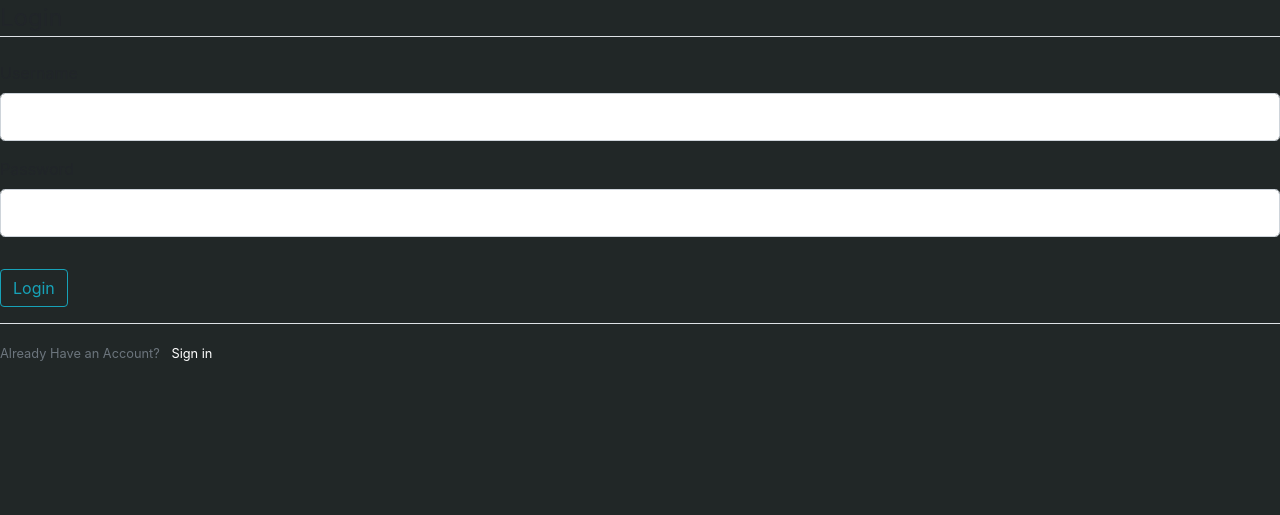
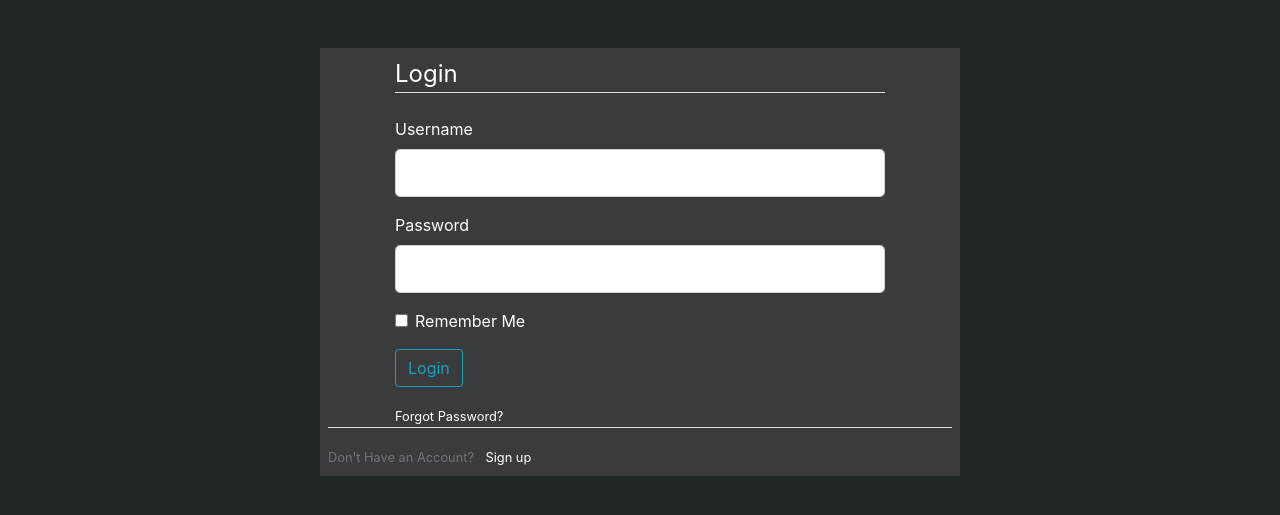
Before and after one commit to mark-ryu/blog_through_flask, a Flask app: page /login in a window 1280 px wide. Shown: the part 61-576 px from the top of the page. Run offline with Flask 2, Linux system fonts and the light colour scheme; some libraries are stand-ins or nearby versions.

Commit message:
login test unsuccessful

```diff
--- a/app.py
+++ b/app.py
@@ -36,9 +36,15 @@
         return redirect(url_for('index'))
     return render_template('register.html', form=form, title='Register')
 
-@app.route('/login')
+@app.route('/login', methods=['GET', 'POST'])
 def login():
     form = LoginForm()
+    if form.validate_on_submit():
+        if form.username.data == "sample@gmail.com" and form.password.data == "password":
+            flash(f'Logged in as {form.username.data}', 'success')
+            return redirect(url_for('index'))
+        else:
+            flash('Login Unsuccessful, try again.', 'danger')
     return render_template('login.html', form=form, title='Login')
 
 
--- a/templates/index.html
+++ b/templates/index.html
@@ -5,7 +5,7 @@
         <div class="content col-md-8 mx-auto mt-2 p-2">
                 {% for post in posts %}
                 <div class="container-fluid p-2 mb-1 row md-n12 mx-auto">
-                    <div class="col-md-4">
+                    <div class="col-md-4 mt-5">
                         <div>
                             <span class="label label-default"><a class="mr-2" href="#">{{ post.author }}</span></a>
                             <small class="text-muted">{{ post.date_posted }}</small>
--- a/templates/layout.html
+++ b/templates/layout.html
@@ -24,10 +24,10 @@
                 </button>
                 <div class="collapse navbar-collapse" id="navbarMenu">
                     <ul class="navbar-nav ml-auto">
-                        <li class="nav-item mr-2"><a href="#" class="nav-link">Home</a></li>
-                        <li class="nav-item mr-2"><a href="#" class="nav-link">About</a></li>
-                        <li class="nav-item mr-2"><a href="#" class="nav-link">Login</a></li>
-                        <li class="nav-item mr-2"><a href="#" class="nav-link">Register</a></li>
+                        <li class="nav-item mr-2"><a href="{{ url_for('index')}}" class="nav-link">Home</a></li>
+                        <li class="nav-item mr-2"><a href="{{ url_for('about')}}" class="nav-link">About</a></li>
+                        <li class="nav-item mr-2"><a href="{{ url_for('login')}}" class="nav-link">Login</a></li>
+                        <li class="nav-item mr-2"><a href="{{ url_for('register')}}" class="nav-link">Register</a></li>
                     </ul>
                 </div>
             </div>
--- a/templates/login.html
+++ b/templates/login.html
@@ -1,32 +1,65 @@
 {% extends 'layout.html' %}
 
 {% block content %}
+<div class="content col-md-6 mx-auto mt-5 p-2">
     <div class="content-section">
-        <form action="" method="POST">
+        <form action="" method="POST" class="col-md-10 mx-auto">
             <!-- csrf_token -->
             {{ form.hidden_tag() }}
+
             <fieldset class="form-group">
                 <legend class="border-bottom mb-4">
                     Login
                 </legend>
+
                 <div class="form-group">
                     {{ form.username.label(class="form-control-label") }}
-                    {{ form.username(class="form-control form-control-lg") }}
+
+                    {% if form.username.errors %}
+                        {{ form.username(class="form-control form-control-lg is-invalid") }}
+                        <div class="invalid-feedback">
+                            {% for error in form.username.errors %}
+                                <span>{{ error }}</span>
+                            {% endfor %}
+                        </div>
+                    {% else %}
+                        {{ form.username(class="form-control form-control-lg") }}
+                    {% endif %}
                 </div>
                 <div class="form-group">
                     {{ form.password.label(class="form-control-label") }}
-                    {{ form.password(class="form-control form-control-lg") }}
+
+                    {% if form.password.errors %}
+                        {{ form.password(class="form-control form-control-lg is-invalid") }}
+                        <div class="invalid-feedback">
+                            {% for error in form.password.errors %}
+                                <span>{{ error }}</span>
+                            {% endfor %}
+                        </div>
+                    {% else %}
+                        {{ form.password(class="form-control form-control-lg") }}
+                    {% endif %}
+                </div>
+
+                <div class="form-check">
+                    {{ form.remember(class="form-check-input") }}
+                    {{ form.remember.label(class="form-check-label") }}
                 </div>
             </fieldset>
+
             <div class="form-group">
                 {{ form.submit(class="btn btn-outline-info") }}
             </div>
+
+            <small class="text-muted pt-5">
+                <a href="#">Forgot Password?</a>
+            </small>
         </form>
     </div>
     <div class="border-top pt-3">
         <small class="text-muted">
-            Already Have an Account? <a href="{{ url_for('login') }}" class="ml-2">Sign in</a>
+            Don't Have an Account? <a href="{{ url_for('register') }}" class="ml-2">Sign up</a>
         </small>
     </div>
-
+   </div>
 {% endblock content %}
```
Also changed, not shown: templates/register.html (+49 -5 lines).
